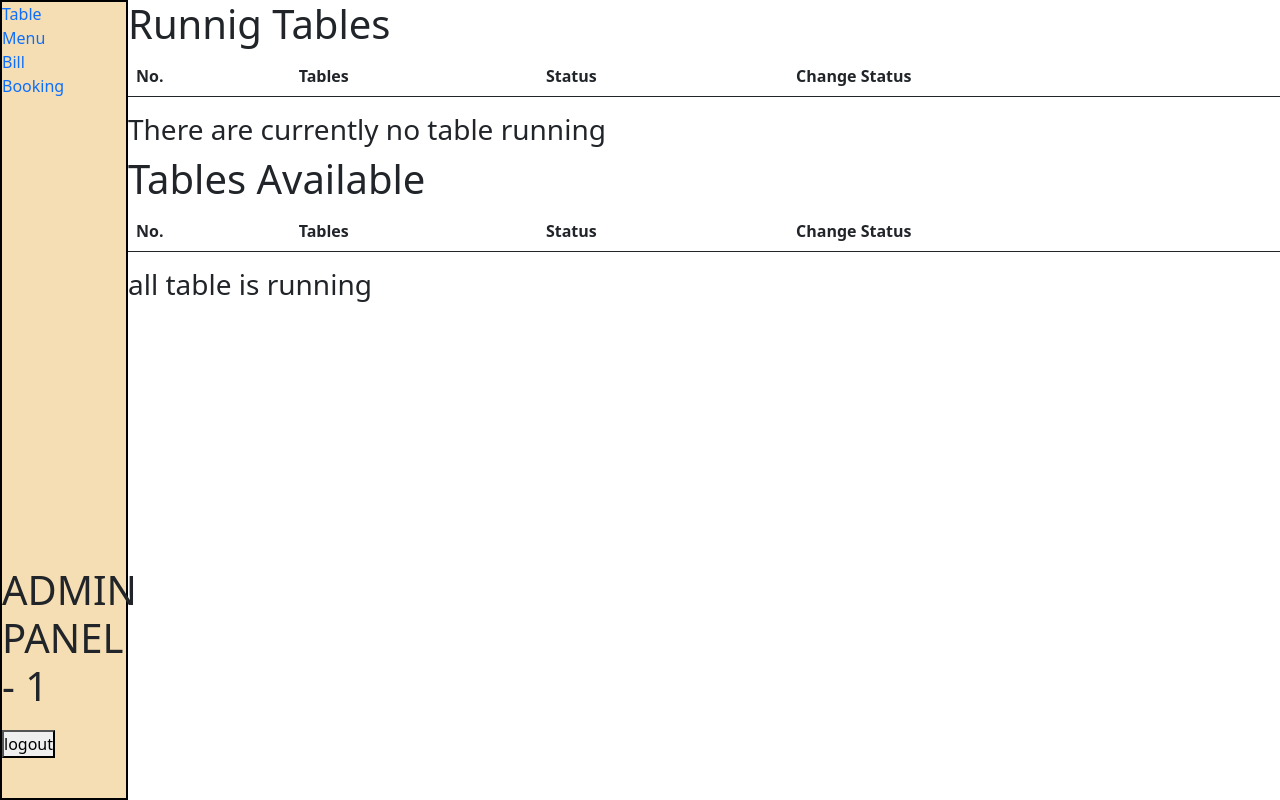
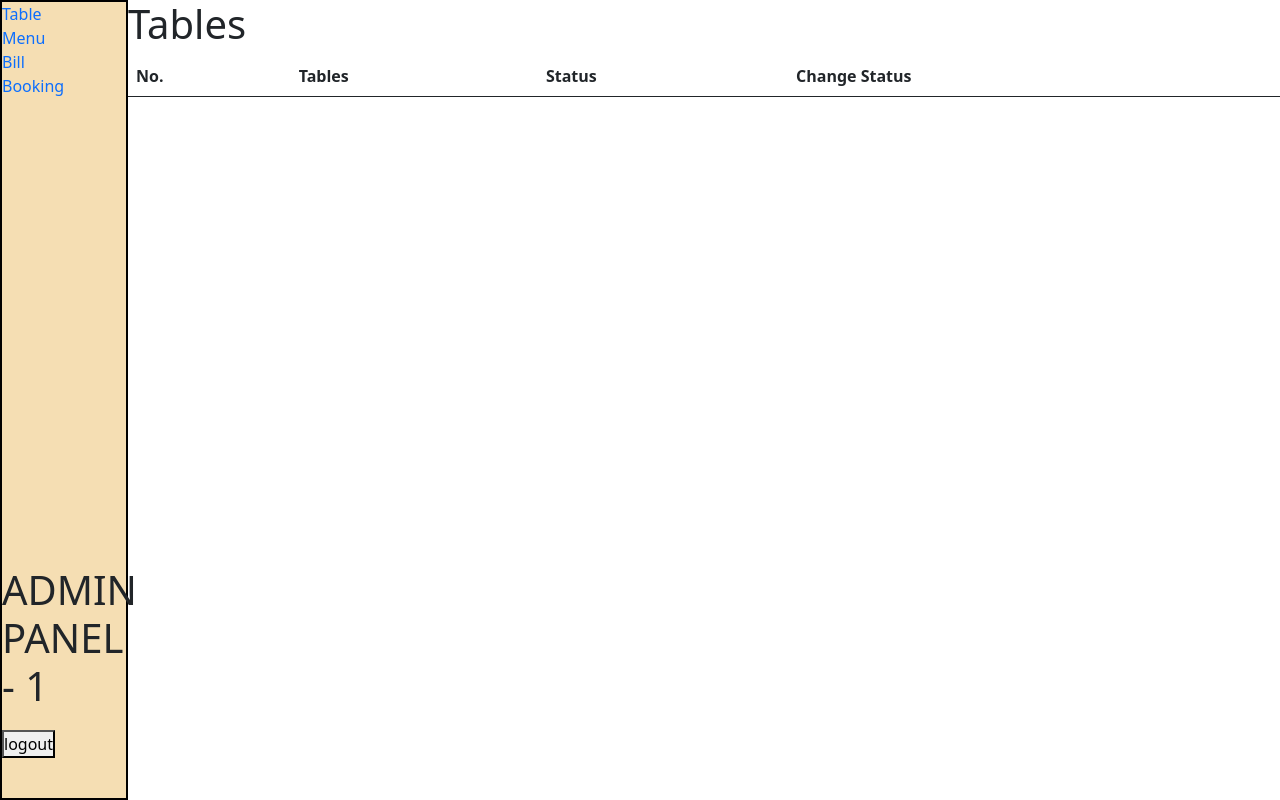
Before and after one commit to PritamMakwana/TablePoint, a PHP site: page /TablePoint/admin/zop-table.php in a window 1280 px wide. Run offline with PHP 8.4, Linux system fonts and the light colour scheme; the visitor is signed in with stand-in values (Sample User, id 1); tables that the repository leaves empty or names only in its code hold one stand-in row (values such as "Sample post"); lists and menus that the app fills with data are empty.

Commit message:
operator  show status of table in desing chage

```diff
--- a/admin/zop-table.php
+++ b/admin/zop-table.php
@@ -48,7 +48,7 @@ if (!isset($_SESSION['operator_id'])) {
                 $RunnigTableShow = mysqli_query($conn, $RunnigTableselect) or die("Query Failed Runnig Table select.");
                 if (mysqli_num_rows($Tables_show_all) > 0) {
                 ?>
-                    <h1>Runnig Tables</h1>
+                    <h1>Tables</h1>
                     <table class="table">
                         <thead>
                             <tr>
@@ -60,14 +60,9 @@ if (!isset($_SESSION['operator_id'])) {
                         </thead>
                         <tbody>
                             <?php
-                            if (mysqli_num_rows($RunnigTableShow) == 0) {
-                                echo "</tbody>";
-                                echo "</table>";
-                                echo "<h3>There are currently no table running</h3>";
-                            } else {
                             $column_no = 0;
                             while ($rowRun = mysqli_fetch_assoc($RunnigTableShow)) { ?>
-                                    <tr>
+                                <tr class="text-info">
                                     <th scope="row"><?php echo ++$column_no; ?></th>
                                     <td><?php echo $rowRun['t_name_or_num']; ?></td>
                                     <td>
@@ -84,32 +79,10 @@ if (!isset($_SESSION['operator_id'])) {
                                 </tr>
                             <?php
                             }
-                            }
-                            ?>
-                        </tbody>
-                    </table>
-                    <h1>Tables Available</h1>
-                    <table class="table">
-                        <thead>
-                            <tr>
-                                <th scope="col">No.</th>
-                                <th scope="col">Tables</th>
-                                <th scope="col">Status</th>
-                                <th scope="col">Change Status</th>
-                            </tr>
-                        </thead>
-                        <tbody>
-
-                            <?php
-                            if (mysqli_num_rows($Disactive_Tables) == 0) {
-                                echo "</tbody>";
-                                echo "</table>";
-                                echo "<h3>all table is running</h3>";
-                            } else {
                             $column_no_d = 0;
                             while ($row = mysqli_fetch_assoc($Disactive_Tables)) {
                             ?>
-                                    <tr>
+                                <tr class="text-success" >
                                     <th scope="row"><?php echo ++$column_no_d; ?></th>
                                     <td><?php echo $row['t_name_or_num']; ?></td>
                                     <td>
@@ -125,7 +98,6 @@ if (!isset($_SESSION['operator_id'])) {
                                     </td>
                                 </tr>
                             <?php
-                                }
                             }
                             ?>
                         </tbody>
```
Lines whose indentation alone changed are shown as unchanged.
